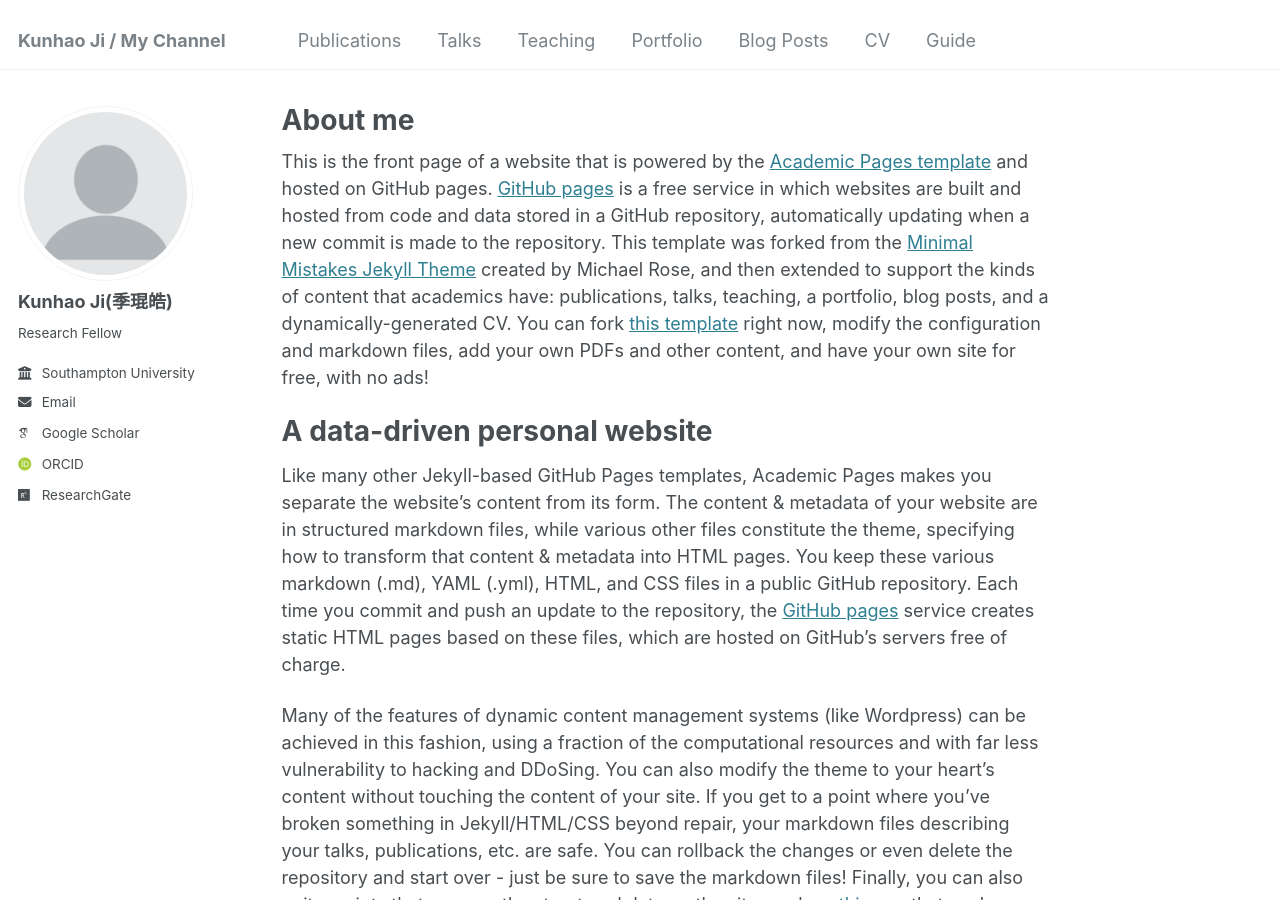
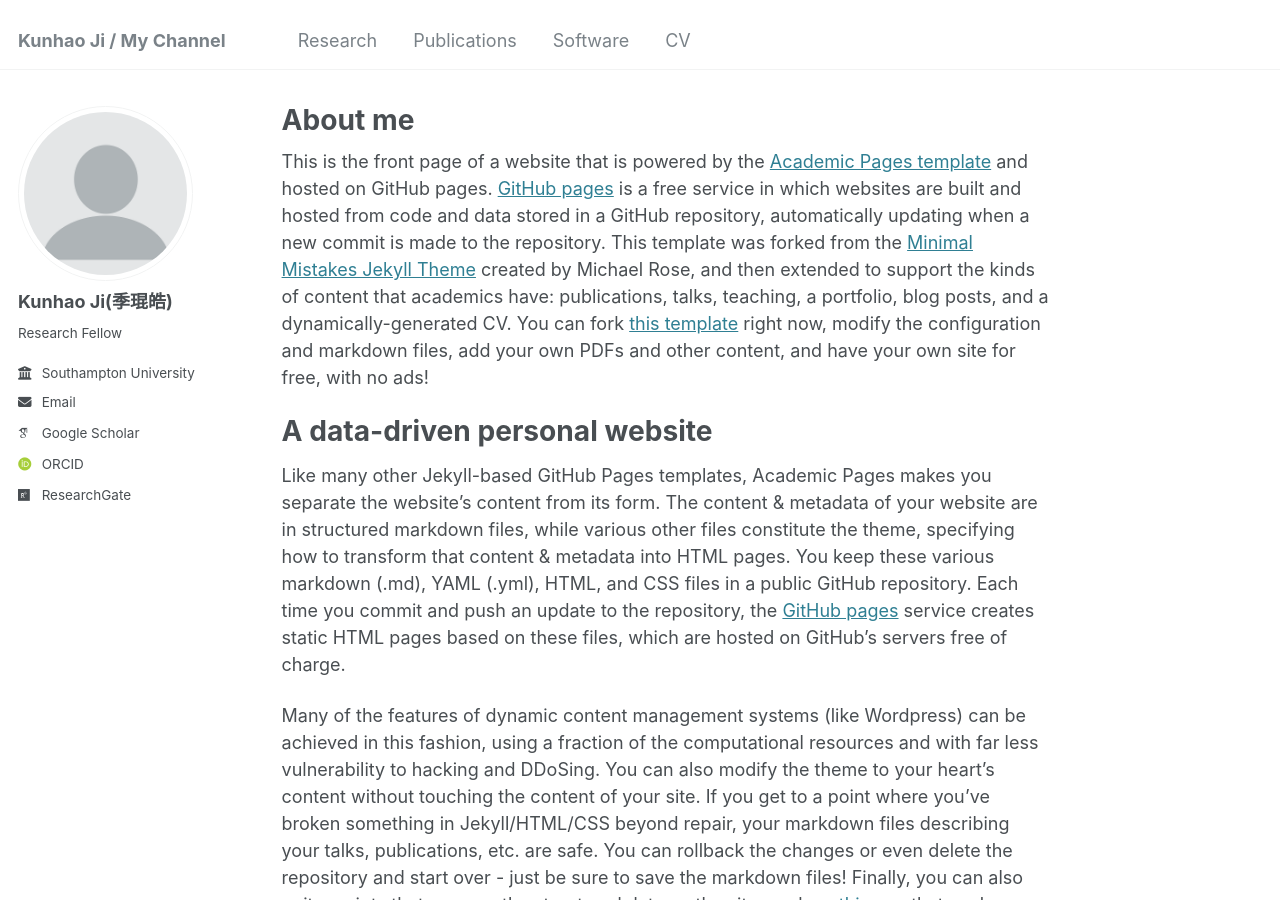
Before and after one commit to kjlight/kjlight.github.io, a Jekyll site: the page built from _pages/about.md, in a window 1280 px wide and 900 px high. Built offline with Jekyll 4.4.1, drawn with Linux system fonts in a browser that asks for light colours; some web fonts are replaced.

Commit message:
Update navigation.yml

```diff
--- a/_data/navigation.yml
+++ b/_data/navigation.yml
@@ -5,23 +5,23 @@
 # prevent it from being included in the site.
 
 main:
+  - title: "Research"
+    url: /research/
+
   - title: "Publications"
     url: /publications/
 
-  - title: "Talks"
-    url: /talks/
+  - title: "Software"
+    url: /software/
 
-  - title: "Teaching"
-    url: /teaching/
+ # - title: "Portfolio"
+ #   url: /portfolio/
 
-  - title: "Portfolio"
-    url: /portfolio/
-
-  - title: "Blog Posts"
-    url: /year-archive/
+  #- title: "Blog Posts"
+   # url: /year-archive/
 
   - title: "CV"
     url: /cv/
 
-  - title: "Guide"
-    url: /markdown/
+  #- title: "Guide"
+   # url: /markdown/
```
